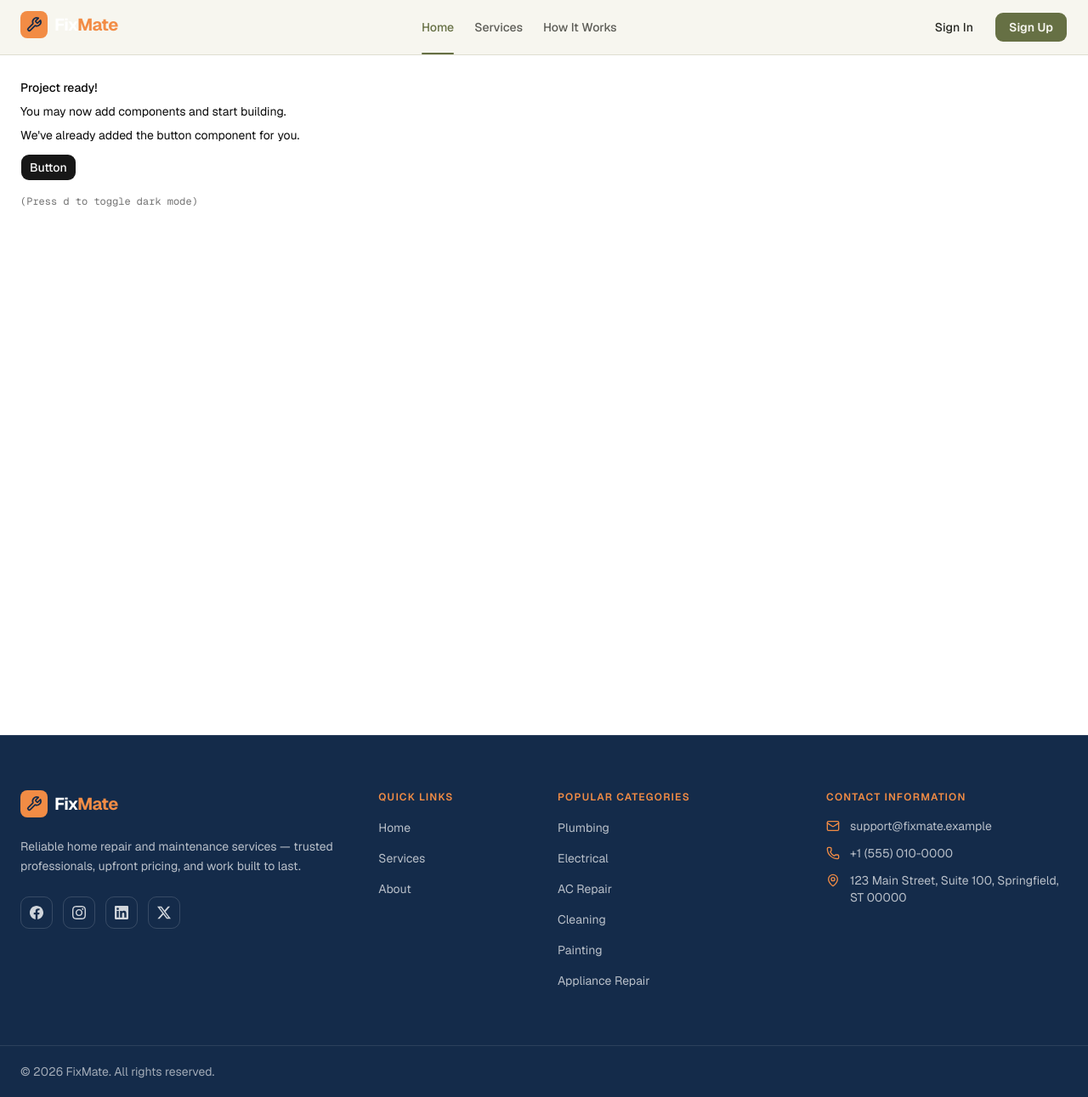
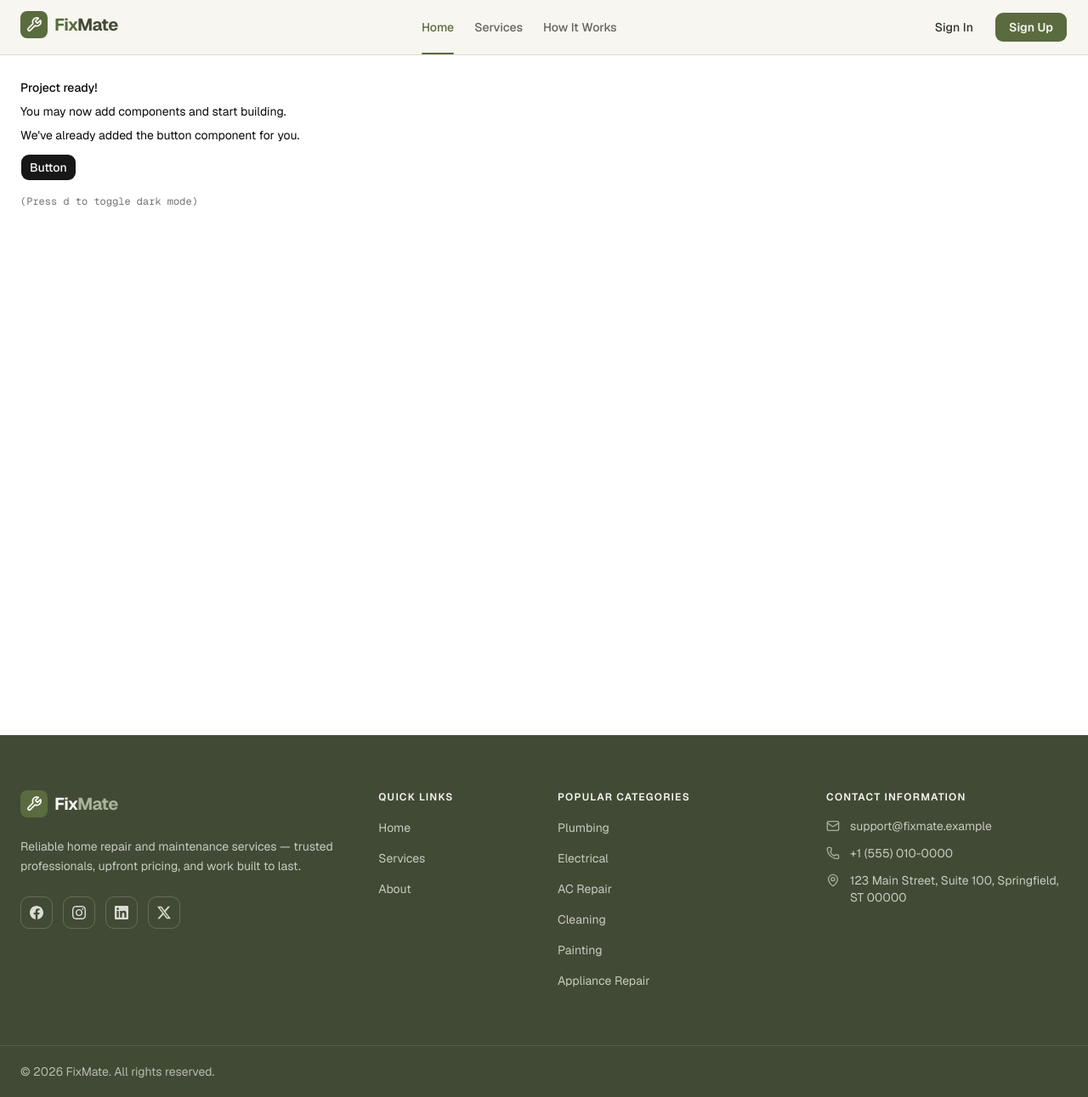
Before and after one commit to afrinnesa05-wq/fixmate-client, a Next.js app: page / in a window 1280 px wide. Shown: the whole page at 85% size. Built offline with nearby package versions, Linux system fonts and the light colour scheme.

Commit message:
feat: apply Olive FixMate theme to Navbar, Footer, and Logo

```diff
--- a/components/footer.tsx
+++ b/components/footer.tsx
@@ -55,7 +55,7 @@ const CATEGORIES = [
 
 function FooterHeading({ children }: { children: React.ReactNode }) {
   return (
-    <h2 className="text-xs font-semibold tracking-widest text-[#F28C45] uppercase">
+    <h2 className="text-xs font-semibold tracking-widest text-[#F7F6F0] uppercase">
       {children}
     </h2>
   )
@@ -65,12 +65,16 @@ export function Footer() {
   const year = new Date().getFullYear()
 
   return (
-    <footer className="border-t border-white/10 bg-[#142B4A] text-white">
+    <footer className="border-t border-[#F7F6F0]/10 bg-[#414A35] text-[#F7F6F0]">
       <div className="mx-auto max-w-7xl px-4 py-12 sm:px-6 lg:py-16">
         <div className="grid grid-cols-1 gap-10 sm:grid-cols-2 lg:grid-cols-12 lg:gap-8">
           <div className="sm:col-span-2 lg:col-span-4">
-            <Logo markClassName="size-8" />
-            <p className="mt-4 max-w-sm text-sm leading-relaxed text-white/70">
+            <Logo
+              markClassName="size-8"
+              textClassName="text-[#F7F6F0]"
+              mateClassName="text-[#A8B39A]"
+            />
+            <p className="mt-4 max-w-sm text-sm leading-relaxed text-[#F7F6F0]/75">
               Reliable home repair and maintenance services — trusted
               professionals, upfront pricing, and work built to last.
             </p>
@@ -82,7 +86,7 @@ export function Footer() {
                     target="_blank"
                     rel="noopener noreferrer"
                     aria-label={link.label}
-                    className="inline-flex items-center justify-center rounded-lg border border-white/15 p-2.5 text-white/80 transition-colors hover:border-[#F28C45] hover:bg-[#F28C45]/10 hover:text-[#F28C45] focus-visible:ring-2 focus-visible:ring-[#F28C45]/70 focus-visible:outline-none"
+                    className="inline-flex items-center justify-center rounded-lg border border-[#F7F6F0]/20 p-2.5 text-[#F7F6F0]/85 transition-colors hover:border-[#A8B39A] hover:bg-[#A8B39A]/15 hover:text-[#A8B39A] focus-visible:ring-2 focus-visible:ring-[#A8B39A]/70 focus-visible:outline-none"
                   >
                     <svg
                       viewBox="0 0 24 24"
@@ -107,7 +111,7 @@ export function Footer() {
                   <li key={link.href}>
                     <Link
                       href={link.href}
-                      className="text-sm text-white/70 transition-colors hover:text-white"
+                      className="text-sm text-[#F7F6F0]/75 transition-colors hover:text-[#F7F6F0]"
                     >
                       {link.label}
                     </Link>
@@ -124,7 +128,7 @@ export function Footer() {
                 <li key={category}>
                   <Link
                     href="/services"
-                    className="text-sm text-white/70 transition-colors hover:text-white"
+                    className="text-sm text-[#F7F6F0]/75 transition-colors hover:text-[#F7F6F0]"
                   >
                     {category}
                   </Link>
@@ -138,28 +142,28 @@ export function Footer() {
             <address className="mt-4 space-y-3 not-italic">
               <a
                 href={`mailto:${CONTACT.email}`}
-                className="flex items-start gap-3 text-sm text-white/70 transition-colors hover:text-white"
+                className="flex items-start gap-3 text-sm text-[#F7F6F0]/75 transition-colors hover:text-[#F7F6F0]"
               >
                 <Mail
                   aria-hidden="true"
-                  className="mt-0.5 size-4 shrink-0 text-[#F28C45]"
+                  className="mt-0.5 size-4 shrink-0 text-[#A8B39A]"
                 />
                 <span>{CONTACT.email}</span>
               </a>
               <a
                 href={CONTACT.phone.href}
-                className="flex items-start gap-3 text-sm text-white/70 transition-colors hover:text-white"
+                className="flex items-start gap-3 text-sm text-[#F7F6F0]/75 transition-colors hover:text-[#F7F6F0]"
               >
                 <Phone
                   aria-hidden="true"
-                  className="mt-0.5 size-4 shrink-0 text-[#F28C45]"
+                  className="mt-0.5 size-4 shrink-0 text-[#A8B39A]"
                 />
                 <span>{CONTACT.phone.label}</span>
               </a>
-              <div className="flex items-start gap-3 text-sm text-white/70">
+              <div className="flex items-start gap-3 text-sm text-[#F7F6F0]/75">
                 <MapPin
                   aria-hidden="true"
-                  className="mt-0.5 size-4 shrink-0 text-[#F28C45]"
+                  className="mt-0.5 size-4 shrink-0 text-[#A8B39A]"
                 />
                 <span>{CONTACT.address}</span>
               </div>
@@ -168,9 +172,9 @@ export function Footer() {
         </div>
       </div>
 
-      <div className="border-t border-white/10">
+      <div className="border-t border-[#F7F6F0]/10">
         <div className="mx-auto max-w-7xl px-4 py-5 sm:px-6">
-          <p className="text-sm text-white/60">
+          <p className="text-sm text-[#F7F6F0]/65">
             © {year} FixMate. All rights reserved.
           </p>
         </div>
--- a/components/logo.tsx
+++ b/components/logo.tsx
@@ -4,9 +4,15 @@ type LogoProps = {
   className?: string
   markClassName?: string
   textClassName?: string
+  mateClassName?: string
 }
 
-export function Logo({ className, markClassName, textClassName }: LogoProps) {
+export function Logo({
+  className,
+  markClassName,
+  textClassName,
+  mateClassName,
+}: LogoProps) {
   return (
     <span className={cn("inline-flex items-center gap-2", className)}>
       <svg
@@ -16,10 +22,10 @@ export function Logo({ className, markClassName, textClassName }: LogoProps) {
         className={cn("size-9 shrink-0", markClassName)}
         fill="none"
       >
-        <rect width="40" height="40" rx="10" fill="#F28C45" />
+        <rect width="40" height="40" rx="10" fill="#596B3F" />
         <g
           transform="translate(8 8)"
-          stroke="#142B4A"
+          stroke="#F7F6F0"
           strokeWidth="2.2"
           strokeLinecap="round"
           strokeLinejoin="round"
@@ -29,11 +35,12 @@ export function Logo({ className, markClassName, textClassName }: LogoProps) {
       </svg>
       <span
         className={cn(
-          "text-xl font-bold tracking-tight text-white",
+          "text-xl font-bold tracking-tight text-[#596B3F]",
           textClassName
         )}
       >
-        Fix<span className="text-[#F28C45]">Mate</span>
+        Fix
+        <span className={cn("text-[#414A35]", mateClassName)}>Mate</span>
       </span>
     </span>
   )
--- a/components/navbar.tsx
+++ b/components/navbar.tsx
@@ -35,12 +35,12 @@ export function Navbar() {
   const closeMobileMenu = () => setMobileOpen(false)
 
   return (
-    <header className="sticky top-0 z-50 border-b border-[#A5A58D]/30 bg-[#F7F6EF]">
+    <header className="sticky top-0 z-50 border-b border-[#A5A58D]/30 bg-[#F7F6F0]">
       <div className="mx-auto flex h-16 max-w-7xl items-center justify-between gap-4 px-4 sm:px-6">
         <Link
           href="/"
           aria-label="FixMate home"
-          className="shrink-0 rounded-lg outline-none focus-visible:ring-2 focus-visible:ring-[#667044]/50"
+          className="shrink-0 rounded-lg outline-none focus-visible:ring-2 focus-visible:ring-[#596B3F]/50"
         >
           <Logo markClassName="size-8" />
         </Link>
@@ -54,10 +54,10 @@ export function Navbar() {
                 href={item.href}
                 aria-current={active ? "page" : undefined}
                 className={cn(
-                  "relative flex h-16 items-center px-3 text-sm font-medium transition-colors after:absolute after:inset-x-3 after:bottom-0 after:h-0.5 after:origin-center after:rounded-full after:bg-[#667044] after:transition-transform after:content-['']",
+                  "relative flex h-16 items-center px-3 text-sm font-medium transition-colors after:absolute after:inset-x-3 after:bottom-0 after:h-0.5 after:origin-center after:rounded-full after:bg-[#596B3F] after:transition-transform after:content-['']",
                   active
-                    ? "text-[#667044] after:scale-x-100"
-                    : "text-[#292A24]/75 after:scale-x-0 hover:text-[#292A24]"
+                    ? "text-[#596B3F] after:scale-x-100"
+                    : "text-[#30352B]/75 after:scale-x-0 hover:text-[#414A35]"
                 )}
               >
                 {item.label}
@@ -72,14 +72,14 @@ export function Navbar() {
               render={<Link href="/sign-in" />}
               nativeButton={false}
               variant="ghost"
-              className="h-9 px-4 text-[#292A24] hover:bg-[#A5A58D]/25 hover:text-[#292A24]"
+              className="h-9 px-4 text-[#30352B] hover:bg-[#596B3F]/10 hover:text-[#414A35]"
             >
               Sign In
             </Button>
             <Button
               render={<Link href="/sign-up" />}
               nativeButton={false}
-              className="h-9 bg-[#667044] px-4 font-semibold text-[#F7F6EF] hover:bg-[#667044]/90 hover:text-[#F7F6EF]"
+              className="h-9 bg-[#596B3F] px-4 font-semibold text-[#F7F6F0] hover:bg-[#414A35] hover:text-[#F7F6F0]"
             >
               Sign Up
             </Button>
@@ -91,7 +91,7 @@ export function Navbar() {
                 <Button
                   variant="ghost"
                   size="icon"
-                  className="text-[#292A24] hover:bg-[#A5A58D]/25 hover:text-[#292A24] md:hidden"
+                  className="text-[#30352B] hover:bg-[#596B3F]/10 hover:text-[#414A35] md:hidden"
                 />
               }
             >
@@ -100,7 +100,7 @@ export function Navbar() {
             </SheetTrigger>
             <SheetContent
               side="left"
-              className="gap-0 border-[#A5A58D]/30 bg-[#F7F6EF] p-0 text-[#292A24]"
+              className="gap-0 border-[#A5A58D]/30 bg-[#F7F6F0] p-0 text-[#30352B]"
             >
               <SheetHeader className="border-b border-[#A5A58D]/30">
                 <SheetTitle className="sr-only">Navigation menu</SheetTitle>
@@ -119,8 +119,8 @@ export function Navbar() {
                       className={cn(
                         "flex items-center gap-3 rounded-lg border-l-2 px-3 py-2.5 text-sm font-medium transition-colors",
                         active
-                          ? "border-[#667044] bg-[#667044]/10 text-[#667044]"
-                          : "border-transparent text-[#292A24]/75 hover:bg-[#A5A58D]/15 hover:text-[#292A24]"
+                          ? "border-[#596B3F] bg-[#596B3F]/10 text-[#596B3F]"
+                          : "border-transparent text-[#30352B]/75 hover:bg-[#596B3F]/10 hover:text-[#414A35]"
                       )}
                     >
                       <item.icon className="size-4" />
@@ -135,7 +135,7 @@ export function Navbar() {
                   render={<Link href="/sign-in" />}
                   nativeButton={false}
                   variant="outline"
-                  className="border-[#A5A58D]/40 bg-transparent text-[#292A24] hover:bg-[#A5A58D]/20 hover:text-[#292A24]"
+                  className="border-[#596B3F]/40 bg-transparent text-[#30352B] hover:bg-[#596B3F]/10 hover:text-[#414A35]"
                   onClick={closeMobileMenu}
                 >
                   Sign In
@@ -143,7 +143,7 @@ export function Navbar() {
                 <Button
                   render={<Link href="/sign-up" />}
                   nativeButton={false}
-                  className="bg-[#667044] font-semibold text-[#F7F6EF] hover:bg-[#667044]/90 hover:text-[#F7F6EF]"
+                  className="bg-[#596B3F] font-semibold text-[#F7F6F0] hover:bg-[#414A35] hover:text-[#F7F6F0]"
                   onClick={closeMobileMenu}
                 >
                   Sign Up
```
